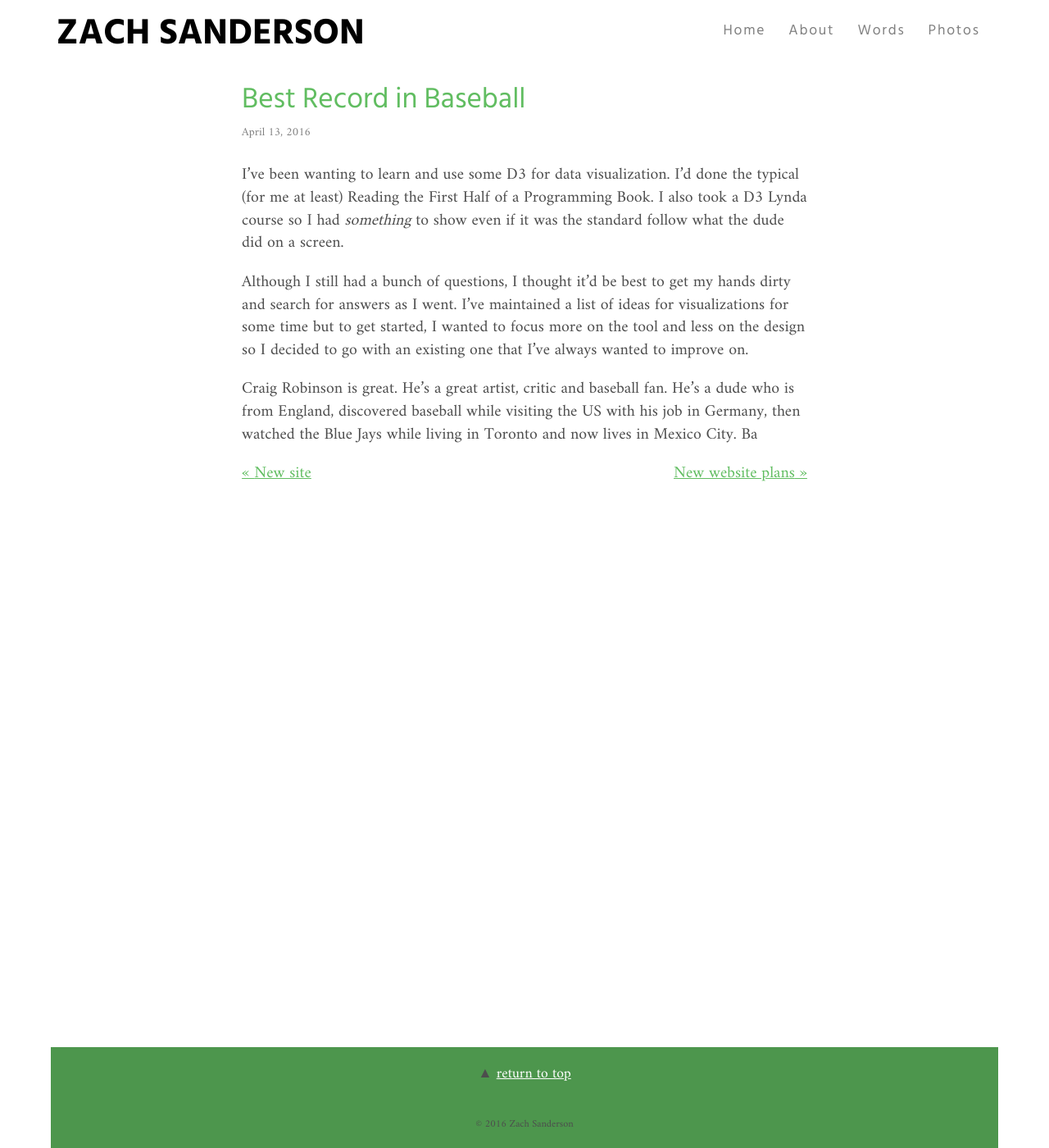
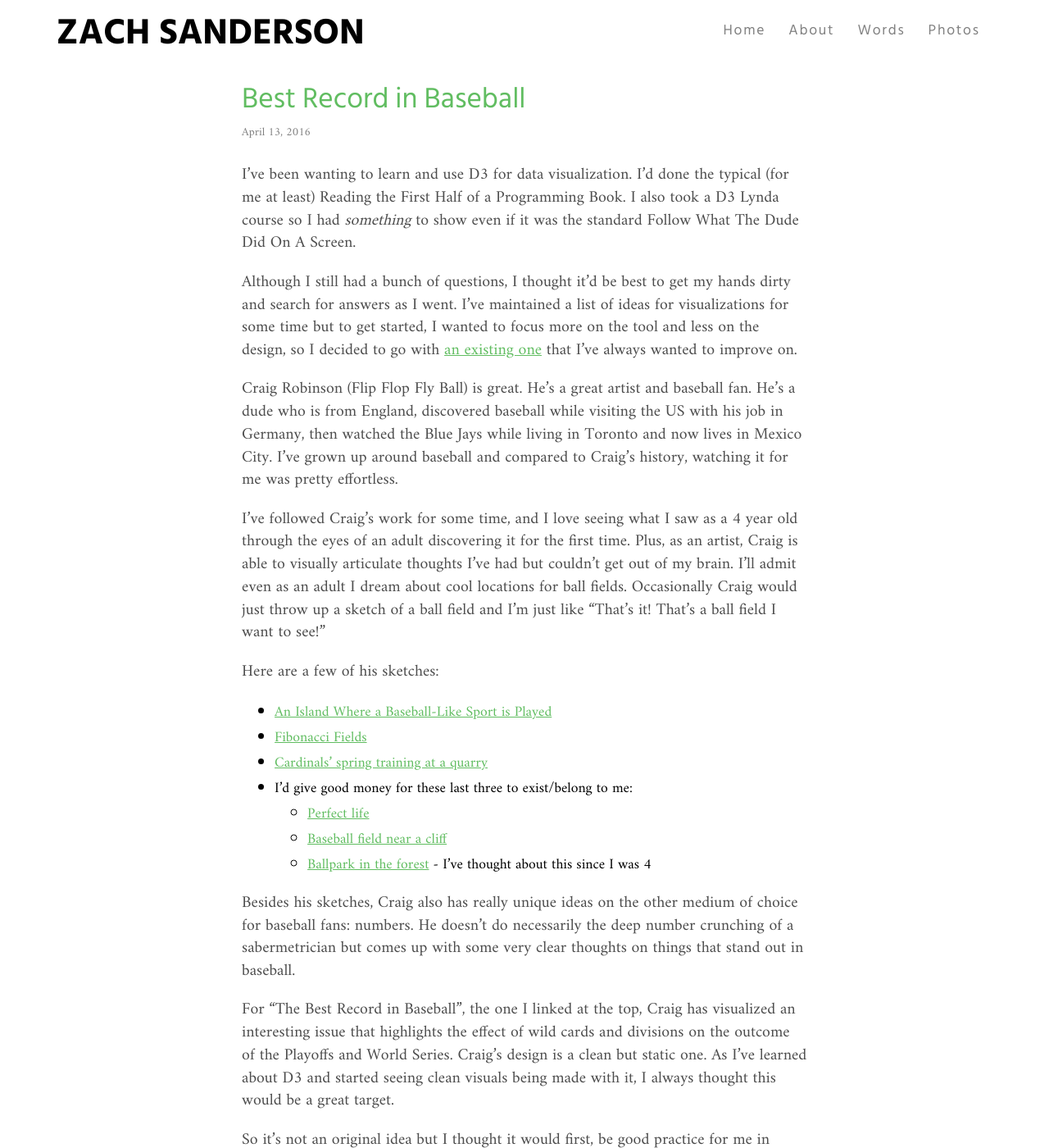
Before and after one commit to zachsanderson/words, a Jekyll site: the page built from _posts/projects/2016-04-13-best-record-in-baseball.md, in a window 1280 px wide and 1400 px high. Shown: the whole window at 82% size. Built offline with Jekyll 4.4.1, drawn with Linux system fonts in a browser that asks for light colours; some of the changed text lies outside the part shown.

Commit message:
Wrote initial Best Record in Baseball post

```diff
--- a/_posts/projects/2016-04-13-best-record-in-baseball.md
+++ b/_posts/projects/2016-04-13-best-record-in-baseball.md
@@ -15,8 +15,35 @@ images:
 
 ---
 
-I've been wanting to learn and use some D3 for data visualization. I'd done the typical (for me at least) Reading the First Half of a Programming Book. I also took a D3 Lynda course so I had *something* to show even if it was the standard follow what the dude did on a screen.
+I've been wanting to learn and use D3 for data visualization. I'd done the typical (for me at least) Reading the First Half of a Programming Book. I also took a D3 Lynda course so I had *something* to show even if it was the standard Follow What The Dude Did On A Screen.
 
-Although I still had a bunch of questions, I thought it'd be best to get my hands dirty and search for answers as I went. I've maintained a list of ideas for visualizations for some time but to get started, I wanted to focus more on the tool and less on the design so I decided to go with an existing one that I've always wanted to improve on.
+Although I still had a bunch of questions, I thought it'd be best to get my hands dirty and search for answers as I went. I've maintained a list of ideas for visualizations for some time but to get started, I wanted to focus more on the tool and less on the design, so I decided to go with [an existing one](http://www.flipflopflyin.com/flipflopflyball/info-bestrecord.html "The Best Record in Baseball by Craig Robinson") that I've always wanted to improve on.
 
-Craig Robinson is great. He's a great artist, critic and baseball fan. He's a dude who is from England, discovered baseball while visiting the US with his job in Germany, then watched the Blue Jays while living in Toronto and now lives in Mexico City. Ba
+Craig Robinson (Flip Flop Fly Ball) is great. He's a great artist and baseball fan. He's a dude who is from England, discovered baseball while visiting the US with his job in Germany, then watched the Blue Jays while living in Toronto and now lives in Mexico City. I've grown up around baseball and compared to Craig's history, watching it for me was pretty effortless.
+
+I've followed Craig's work for some time, and I love seeing what I saw as a 4 year old through the eyes of an adult discovering it for the first time. Plus, as an artist, Craig is able to visually articulate thoughts I've had but couldn't get out of my brain. I'll admit even as an adult I dream about cool locations for ball fields. Occasionally Craig would just throw up a sketch of a ball field and I'm just like "That's it! That's a ball field I want to see!"
+
+Here are a few of his sketches:
+
+* [An Island Where a Baseball-Like Sport is Played](http://www.fangraphs.com/not/an-island-where-a-baseball-like-sport-is-played/ "An Island Where a Baseball-Like Sport is Played")
+* [Fibonacci Fields](http://www.fangraphs.com/not/fibonacci-fields/ "Fibonacci Fields")
+* [Cardinals' spring training at a quarry](http://www.flipflopflyin.com/flipflopflyball/art-stlquarry.html "Cardinals' spring training at a quarry")
+* I'd give good money for these last three to exist/belong to me:
+    * [Perfect life](http://www.flipflopflyin.com/flipflopflyball/art-perfectlife.html "Perfect life")
+    * [Baseball field near a cliff](http://www.flipflopflyin.com/flipflopflyball/art-cliff.html "Baseball field near a cliff")
+    * [Ballpark in the forest](http://www.flipflopflyin.com/flipflopflyball/art-forestsketch.html "Ballpark in the forest") - I've thought about this since I was 4
+
+Besides his sketches, Craig also has really unique ideas on the other medium of choice for baseball fans: numbers. He doesn't do necessarily the deep number crunching of a sabermetrician but comes up with some very clear thoughts on things that stand out in baseball.
+
+For "The Best Record in Baseball", the one I linked at the top, Craig has visualized an interesting issue that highlights the effect of wild cards and divisions on the outcome of the Playoffs and World Series. Craig's design is a clean but static one. As I've learned about D3 and started seeing clean visuals being made with it, I always thought this would be a great target.
+
+So it's not an original idea but I thought it would first, be good practice for me in learning D3 and second, would allow me to expand on it with some features that let you dig a little deeper into each team/season.
+
+Here's [my current progress](http://zachsanderson.com/data/bestrecord "Best Record in Baseball"). And here's [the git repository](https://github.com/zachsanderson/viz "Git for data visualizations"). But more to come.
+
+#### Some to-dos
+
+* Add large tooltip on hover to dive into each team
+* Tweak color scheme and add legend to explain what the hell the colors mean
+* Blend tied teams' blocks together much like Craig did
+* Incorporate scaling to allow for additional seasons/different browser sizes more easily
```
